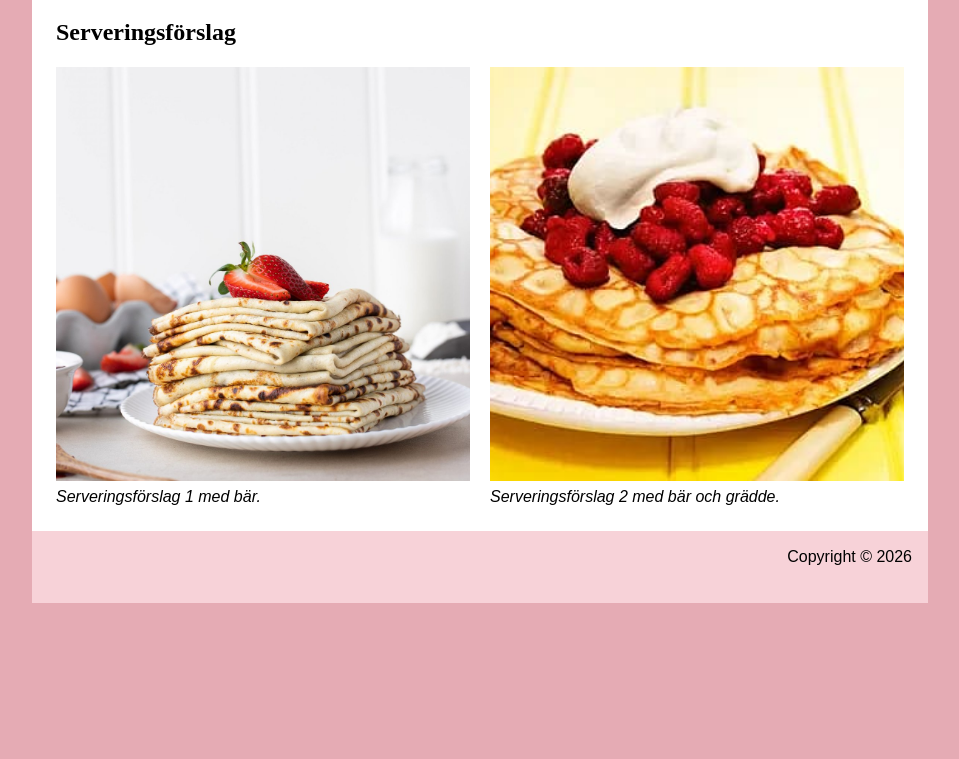
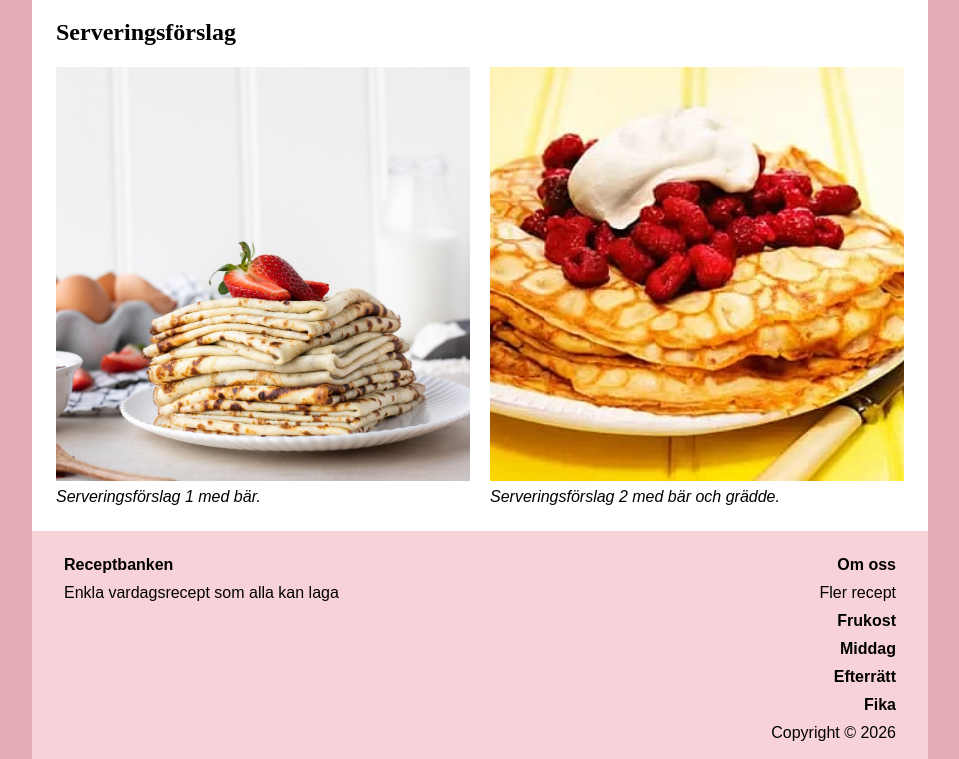
Before and after one commit to yilarc/pannkakor, a plain HTML site: page Pannkakor.html in a window 1280 px wide. Shown: the part 756-1515 px from the top of the page, without its empty margins (160-1119 px from the left). Before the commit the page ends 1359 px from the top, so only its background shows below. Drawn offline with Linux system fonts and the light colour scheme.

Commit message:
added info and link in footer

```diff
--- a/Pannkakor.html
+++ b/Pannkakor.html
@@ -8,7 +8,7 @@
 </head>
 
 <body class="recept">
-  <a href="#main-content" class="skip-link">
+  <a href="#recipe-content" class="skip-link">
       Hoppa till huvudinnehåll</a>
 
   <header class="header">
@@ -29,7 +29,7 @@
         <img src="images/pancakes-top.jpg" alt="Pannkakor med blåbär och grädde">
       </article>
 
-      <article class="intro-text" id="main-content">
+      <article class="intro-text" id="recipe-content">
         <h1>Enkelt recept på pannkakor</h1>
         <p class="intro-paragraph">Gör traditionella tunna pannkakor med detta enkla och goda pannkaksrecept.</p>
         <div class="cards">
@@ -84,7 +84,26 @@
   </main>
 
   <footer class="footer">
-    <p>Copyright © 2026</p>
+    <section class="footnav">
+      <article class="footnote">
+        <a href="Index.html">Receptbanken</a>
+        <p>Enkla vardagsrecept som alla kan laga</p>
+      </article>
+
+      <article class="footlinks">
+        <a href="Om-oss.html">Om oss</a>
+        <p>Fler recept</p>
+        <a href="Frukost.html">Frukost</a>
+        <a href="Middag.html">Middag</a>
+        <a href="Efterrätt.html">Efterrätt</a>
+        <a href="Fika.html">Fika</a>
+
+        <p>Copyright © 2026</p>
+      </article>
+    </section>
+
+
+
   </footer>
 
 </body>
--- a/Style.css
+++ b/Style.css
@@ -72,7 +72,7 @@
 }
 
 /* ==========================
-   Navigation
+   Navigation header
    ========================== */
 
 .navigation {
@@ -95,6 +95,45 @@ a:hover {
 .menu {
   display: flex;
   gap: 1rem;
+}
+
+}
+
+/* ==========================
+   Navigation footer
+   ========================== */
+
+.footnav {
+  display: grid;
+  grid-template-columns: 1fr 1fr;
+  padding-block-start: 0.5rem;
+
+a {
+  color: var(--color-black);
+  font-size: var(--font-size-small);
+  font-weight: bold;
+  text-decoration: none;
+}
+
+a:hover {
+  color: var(--color-title);
+  text-decoration: underline;
+}
+
+.footnote {
+  display: flex;
+  flex-direction: column;
+  text-align: start;
+  gap:0.5rem;
+  padding-inline-start: 1rem;
+}
+
+.footlinks {
+  display: flex;
+  flex-direction: column;
+  align-items: flex-end;
+  gap: 0.5rem;
+  padding-inline-end: 1rem;
 }
 
 }
@@ -175,7 +214,7 @@ body {
 
 
 /* Listor och rubriker */
-.recept :is(h2, p, ol, .checkbox-list, .top-image) {
+.recept .page :is(h2, p, ol, .checkbox-list, .top-image) {
   margin-block-end: var(--spacing-medium);
 }
 
@@ -312,10 +351,6 @@ figcaption {
   }
 }
 
-.hero {
-  width: 100%;
-}
-
 .links {
     padding-block: 1rem;
 }
@@ -444,7 +479,7 @@ input:user-valid {
 
 input[type="checkbox"],
 input[type="radio"] {
-  accent-color: orange;
+  accent-color: black;
 }
 }
 /* ==========================
```
Also changed, not shown: Index.html (+2 -2 lines), Suggestions.html (+2 -2 lines).
